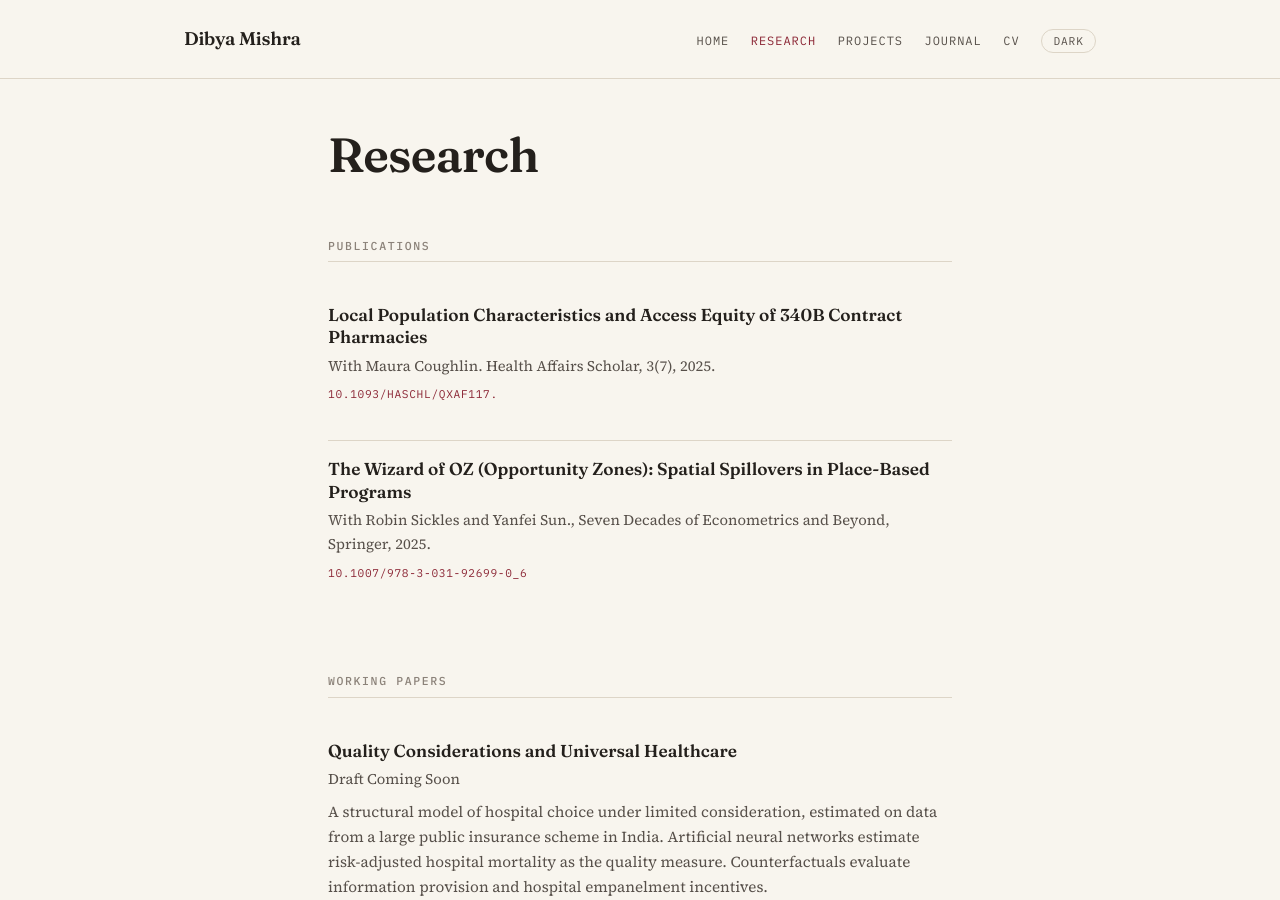
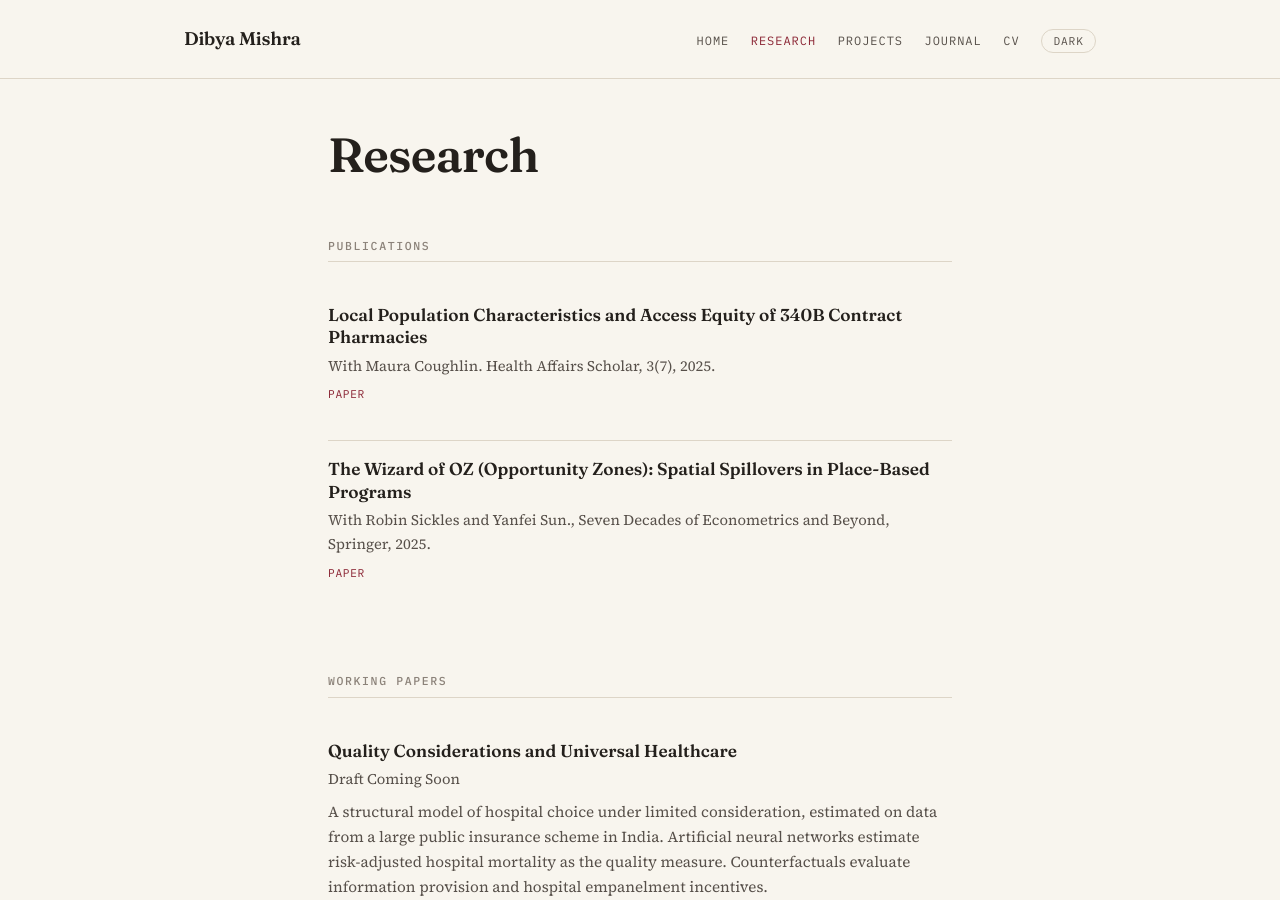
Before and after one commit to mishrad/mishrad.github.io, a Jekyll site: the page built from research.md, in a window 1280 px wide and 900 px high. Built offline with Jekyll 4.4.1, drawn with Linux system fonts in a browser that asks for light colours.

Commit message:
Update paper links to use 'Paper' text

```diff
--- a/research.md
+++ b/research.md
@@ -14,13 +14,13 @@ permalink: /research/
 <div class="paper">
   <p class="paper-title">Local Population Characteristics and Access Equity of 340B Contract Pharmacies</p>
   <p class="paper-meta">With Maura Coughlin. Health Affairs Scholar, 3(7), 2025.</p>
-  <p class="paper-links"><a href="/assets/files/340b_HA1.pdf">10.1093/haschl/qxaf117.</a></p>
+  <p class="paper-links"><a href="/assets/files/340b_HA1.pdf">Paper</a></p>
 </div>
 
 <div class="paper">
   <p class="paper-title">The Wizard of OZ (Opportunity Zones): Spatial Spillovers in Place-Based Programs</p>
   <p class="paper-meta">With Robin Sickles and Yanfei Sun.,  Seven Decades of Econometrics and Beyond, Springer, 2025.</p>
-  <p class="paper-links"><a href="https://link.springer.com/chapter/10.1007/978-3-031-92699-0_6">10.1007/978-3-031-92699-0_6</a></p>
+  <p class="paper-links"><a href="https://link.springer.com/chapter/10.1007/978-3-031-92699-0_6">Paper</a></p>
 </div>
 
 </section>
```
